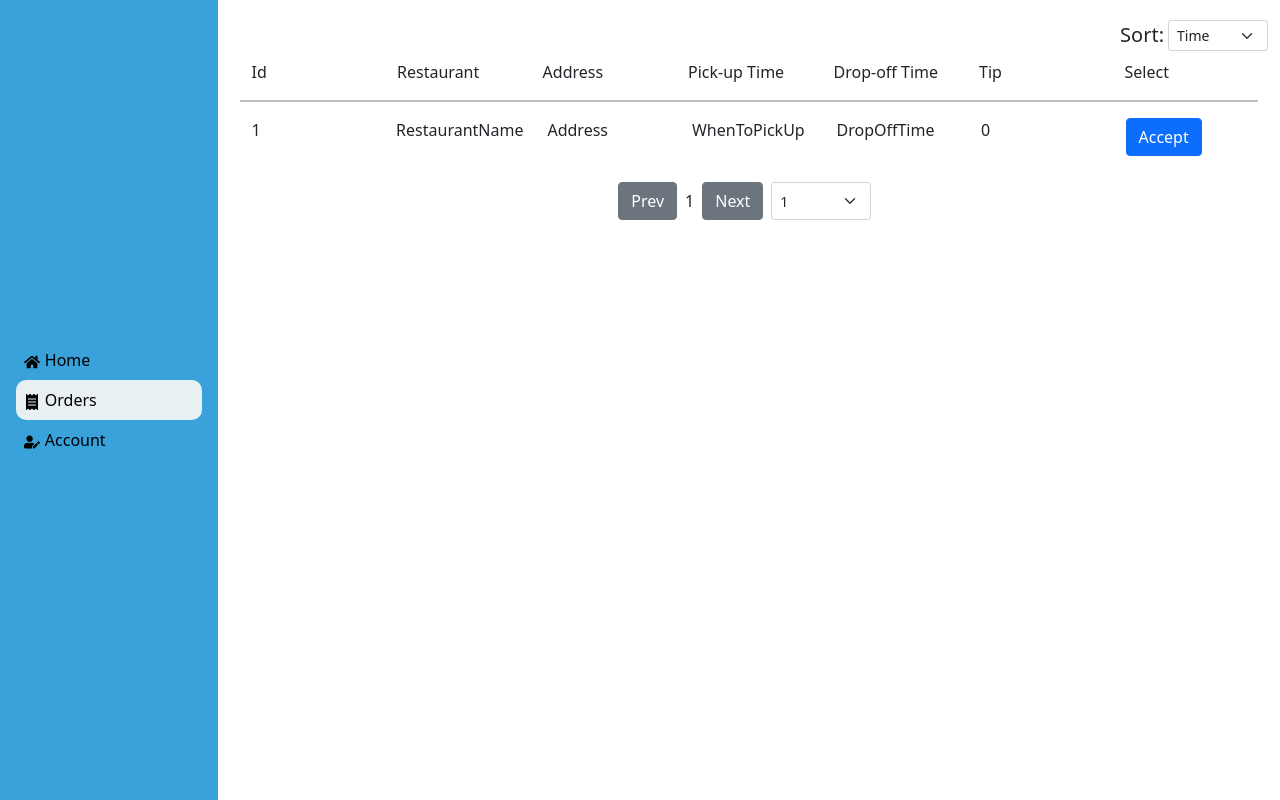
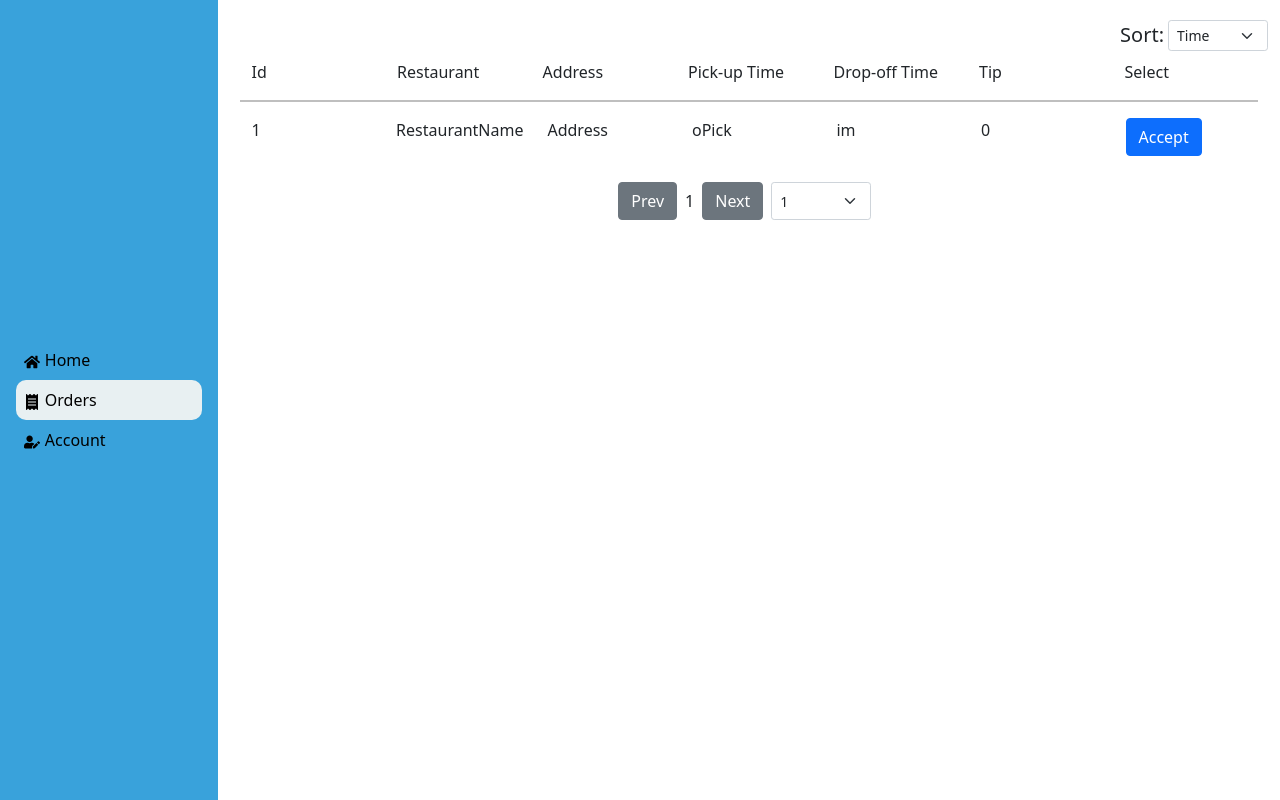
Before and after one commit to QuantumQuackDoctor/driver-portal, a React (Create React App) app: page /orders in a window 1280 px wide. Built offline with nearby package versions, Linux system fonts and the light colour scheme; no server answers.

Commit message:
Display Orders Functionality

```diff
--- a/package.json
+++ b/package.json
@@ -8,6 +8,7 @@
     "@testing-library/user-event": "^12.8.3",
     "axios": "^0.21.1",
     "bootstrap": "^5.1.0",
+    "iana-tz-data": "^2019.1.0",
     "lodash": "^4.17.21",
     "nanoid": "^3.1.23",
     "react": "^17.0.2",
@@ -17,7 +18,8 @@
     "react-masonry-component": "^6.3.0",
     "react-router-dom": "^5.2.0",
     "react-scripts": "^4.0.3",
-    "web-vitals": "^1.1.2"
+    "web-vitals": "^1.1.2",
+    "zoned-date-time": "^1.1.0"
   },
   "scripts": {
     "start": "react-scripts start",
--- a/src/pages/orders/display-orders/DisplayOrdersPage.jsx
+++ b/src/pages/orders/display-orders/DisplayOrdersPage.jsx
@@ -1,7 +1,7 @@
 
 import {useEffect, useState} from "react";
 import {getOrders} from "../../../services/OrderService";
-import {getRestaurant} from "../../../services/RestaurantService";
+import ZonedDateTime from "zoned-date-time";
 import "./DisplayOrdersPage.css";
 import {Button, Col, Container, Row} from "react-bootstrap";
 
@@ -140,6 +140,16 @@ const DisplayOrdersPage = () => {
         }
     }
 
+    const formatTime = (time) => {
+        if (time == null) {
+            return null;
+        }
+        let parts = time.slice(0, -1).split('T');
+        let dateComponent = parts[0];
+        let timeComponent = parts[1];
+        return timeComponent.toString().substring(0, 5);
+    }
+
     console.log(orders);
 
     const orderList = driverOrderInfo.map((order) =>
@@ -148,8 +158,8 @@ const DisplayOrdersPage = () => {
                 <Col>{order.id}</Col>
                 <Col>{order.restaurantName}</Col>
                 <Col>{order.address}</Col>
-                <Col>{order.orderTime.restaurantComplete}</Col>
-                <Col>{order.orderTime.deliverySlot}</Col>
+                <Col>{formatTime(order.orderTime.restaurantComplete)}</Col>
+                <Col>{formatTime(order.orderTime.deliverySlot)}</Col>
                 <Col>{order.price.tip}</Col>
                 <Col><Button>Accept</Button></Col>
             </Row>
```
